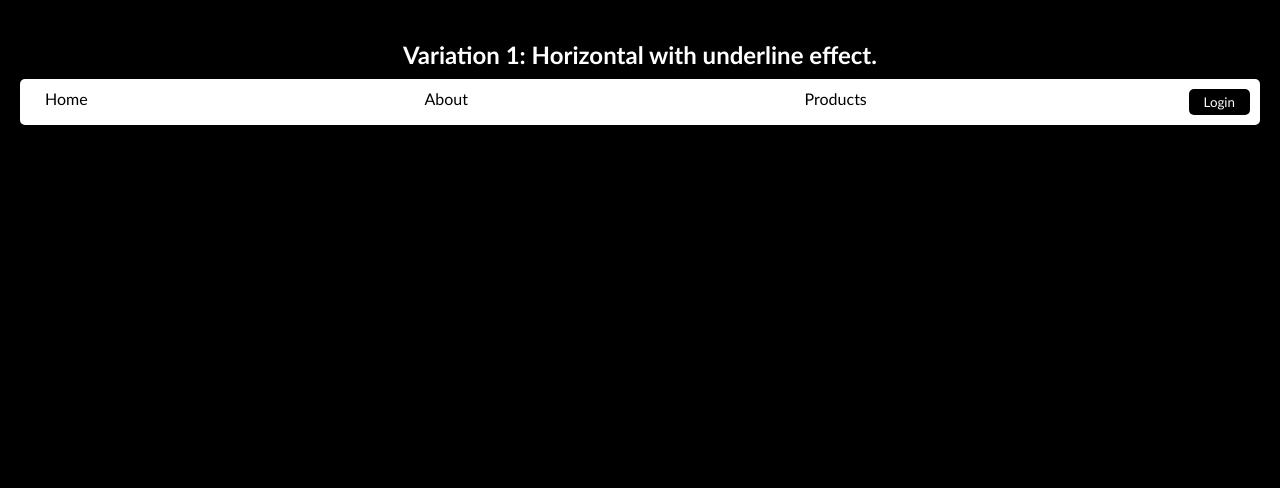
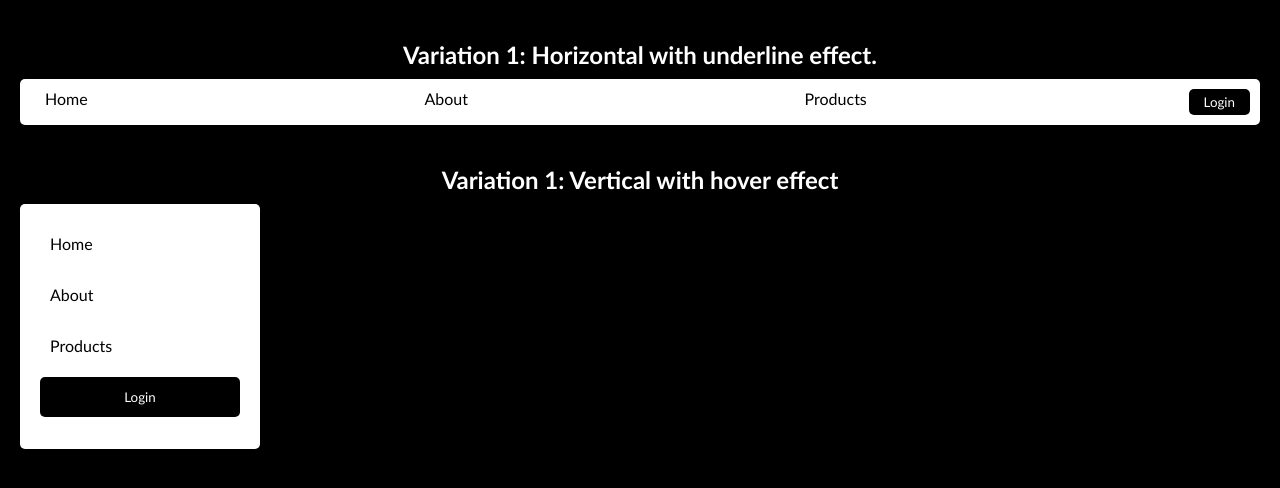
Before and after one commit to ImSurajx/learnstack, a plain HTML site: page CSS/05_pseudo element/navbar.html in a window 1280 px wide. Drawn offline with Linux system fonts and the light colour scheme.

Commit message:
CSS: Pseudo Element it's just a another variation of navbar but in this section i come to knew about few more properties of border radius like we can individualay give border radius to each corners using the tag like border-top-left-radius, bottom-left, top-right or top-left.
Signed-off-by: Suraj Kumar <surajxcode@icloud.com>

```diff
--- a/CSS/05_pseudo element/navbar.html
+++ b/CSS/05_pseudo element/navbar.html
@@ -19,6 +19,7 @@
             margin-bottom: 10px;
             text-align: center;
         }
+        /* CSS for Horizontal NavBar */
         .nav1{
             background-color: #fff;
             padding: 10px;
@@ -67,6 +68,50 @@
             transform: scaleX(1);
         }
 
+        /* CSS for Vertical NavBar */
+        .nav2{
+            background-color: #fff;
+            border-radius: 5px;
+            width: 200px;
+            padding: 20px;
+        }
+        .nav2 ul{
+            list-style-type: none;
+            margin: 0;
+            padding: 0;
+        }
+        .nav2 li{
+            margin-bottom: 12px;
+        }
+        .nav2 a{
+            text-decoration: none;
+            color: #000;
+            display: block;
+            padding: 10px;
+            width: 100%;
+        }
+        .nav2 a:hover{
+            background-color: #000;
+            border-top-left-radius: 5px;
+            border-bottom-left-radius: 5px;
+            color: #fff;
+        }
+
+        .nav2 .login-btn{
+            font-family: 'Gill Sans', 'Gill Sans MT', Calibri, 'Trebuchet MS', sans-serif;
+            background-color: black;
+            color: white;
+            border: none;
+            width: 100%;
+            padding: 12px;
+            border-radius: 5px;
+            cursor: pointer;
+        }
+
+        /* .nav2 .login-btn:hover{
+            background-color: grey;
+            color: #000;
+        } */
     </style>
 </head>
 <body>
@@ -81,5 +126,16 @@
             </ul>
         </nav>
     </div>
+    <div class="nav-container">
+        <h2>Variation 1: Vertical with hover effect</h2>
+        <nav class="nav2">
+            <ul>
+                <li><a href="#">Home</a></li>
+                <li><a href="#">About</a></li>
+                <li><a href="#">Products</a></li>
+                <li><button class="login-btn">Login</button></li>
+            </ul>
+        </nav>
+    </div>
 </body>
 </html>
```
